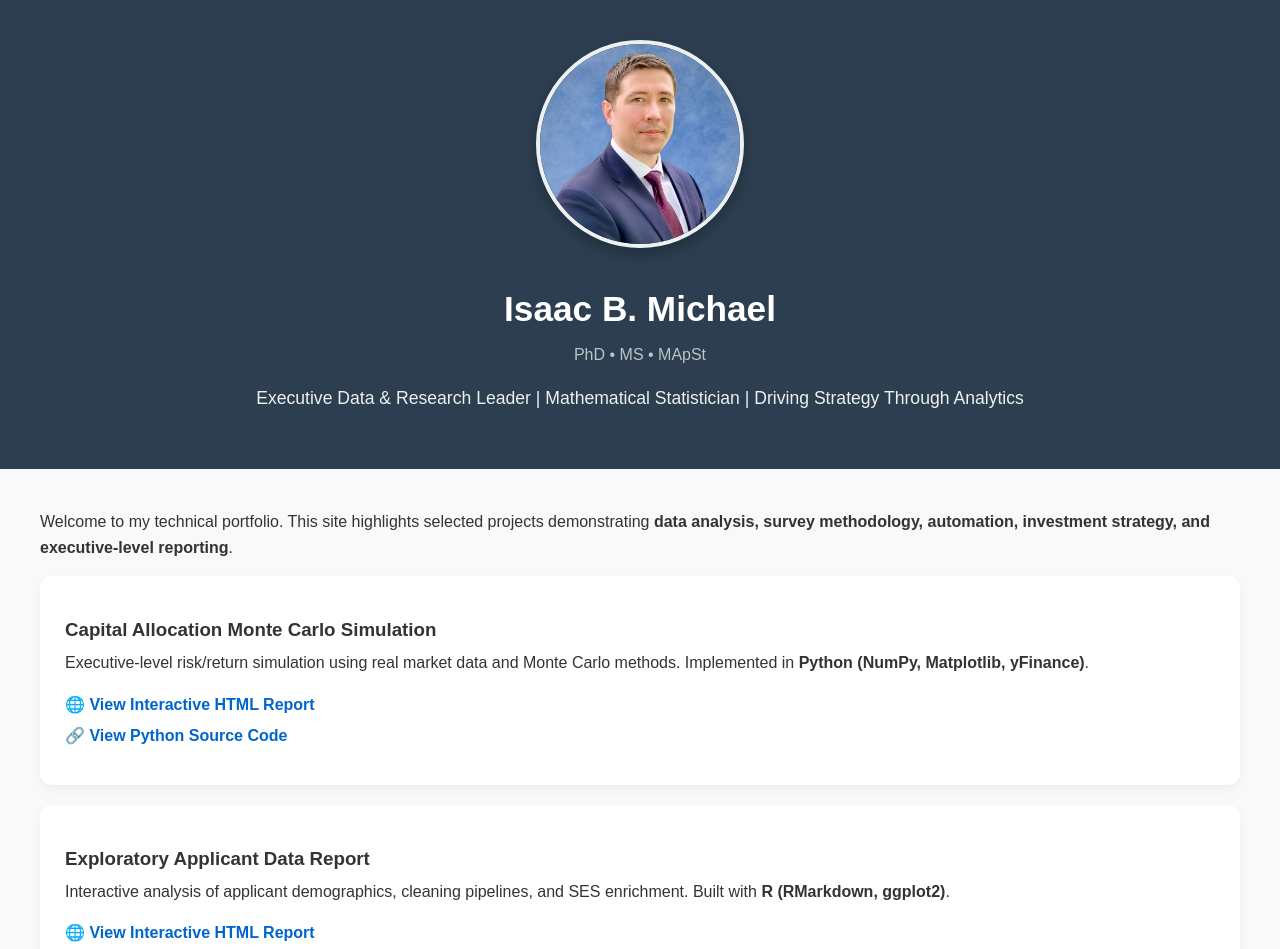
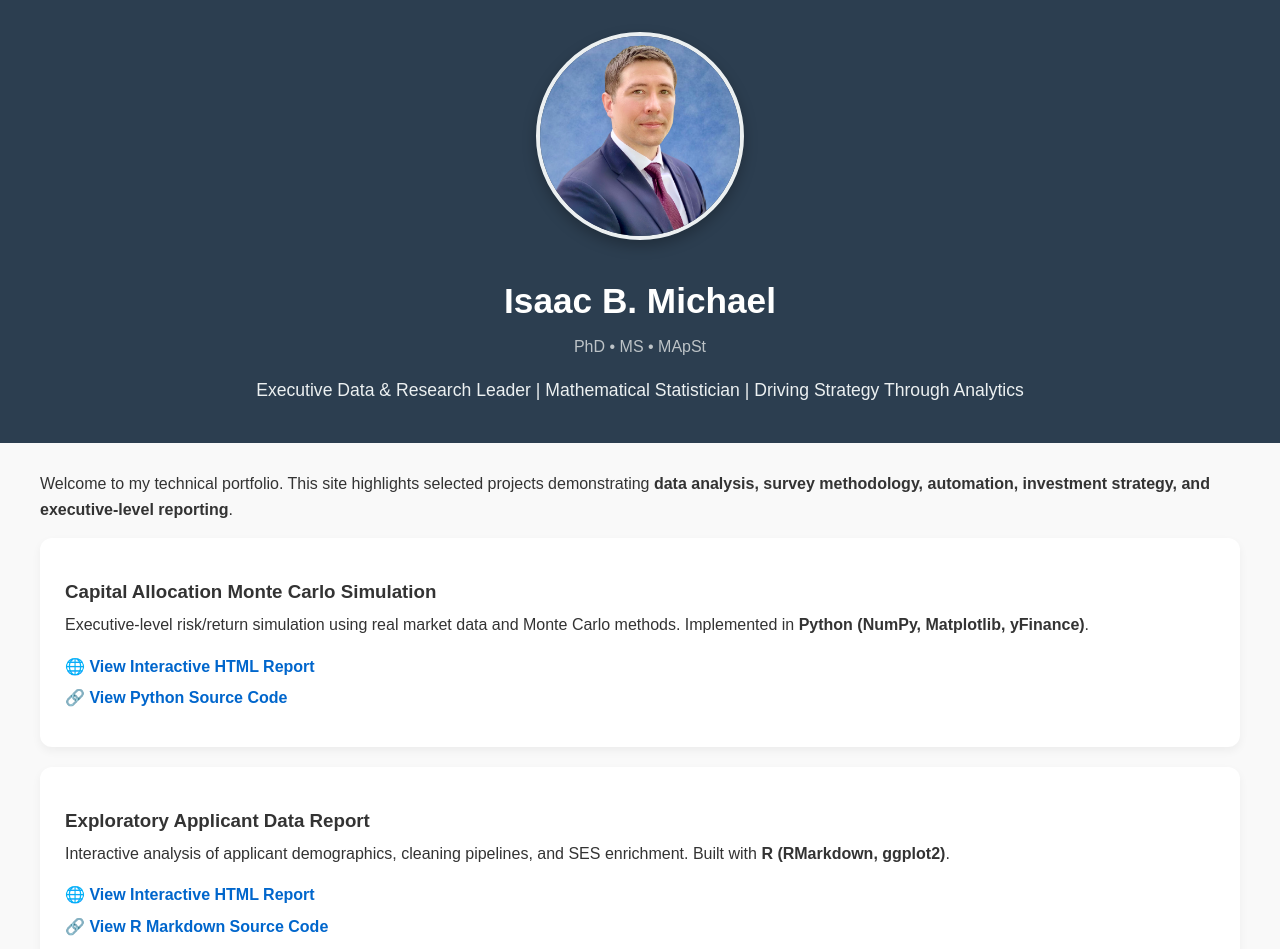
Before and after one commit to isaacbmichael/isaacbmichael.github.io, a plain HTML site: page index.html in a window 1280 px wide. Shown: the top 949 px of the page. Drawn offline with Linux system fonts and the light colour scheme.

Commit message:
Update index.html

```diff
--- a/index.html
+++ b/index.html
@@ -14,7 +14,7 @@
     header {
       background: #2c3e50;
       color: #fff;
-      padding: 40px 20px;
+      padding: 32px 20px 22px; /* top | sides | bottom */
       text-align: center;
     }
     header h1 {
@@ -43,7 +43,7 @@
     }
     main {
       max-width: 100%;
-      margin: 40px auto;
+      margin: 28px auto;
       padding: 0 40px;
     }
     .section {
```
